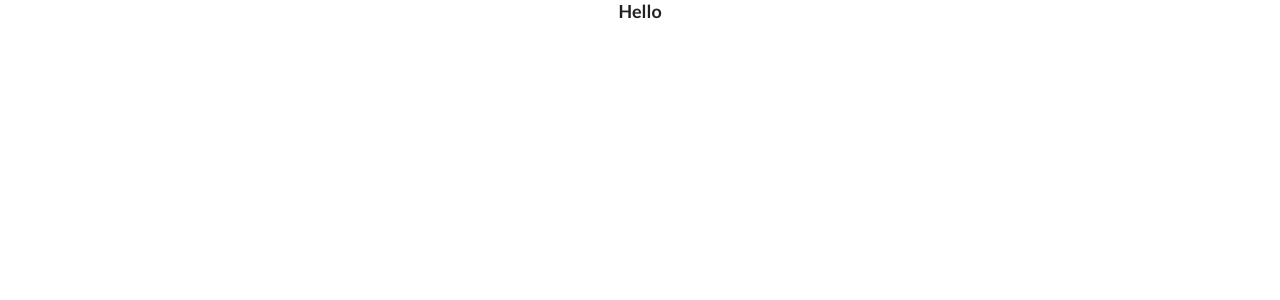
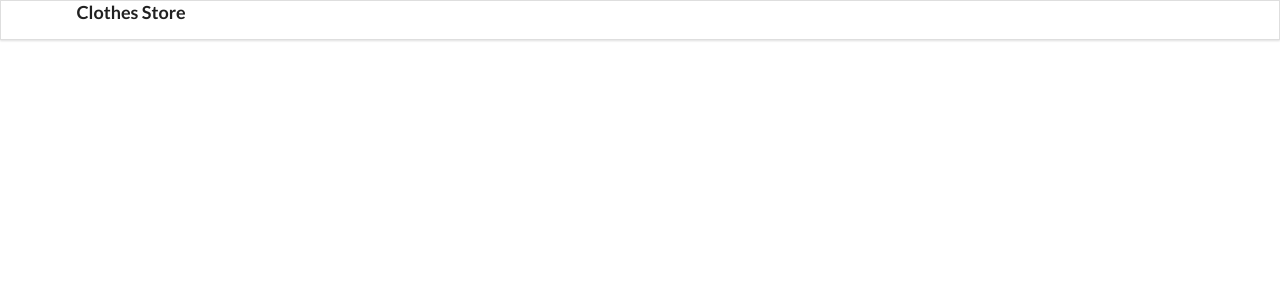
Before and after one commit to mwchben/clothe-store-redux, a React (Create React App) app: page / in a window 1280 px wide. Shown: the top 300 px of the page. Built offline with nearby package versions, Linux system fonts and the light colour scheme.

Commit message:
Header done

```diff
--- a/src/App.js
+++ b/src/App.js
@@ -1,9 +1,10 @@
 import './App.css';
+import Header from './containers/header';
 
 function App() {
   return (
     <div className="App">
-      <h3>Hello</h3>
+        <Header/>
     </div>
   );
 }
--- a/src/containers/header.js
+++ b/src/containers/header.js
@@ -0,0 +1,15 @@
+import React from 'react';
+
+const Header = () => {
+    return (
+    <div className='ui fixed menu'>
+        <div className='ui container center'>
+            <h3>
+                Clothes Store
+            </h3>
+        </div>
+    </div>
+    );
+}
+
+export default Header;
```
